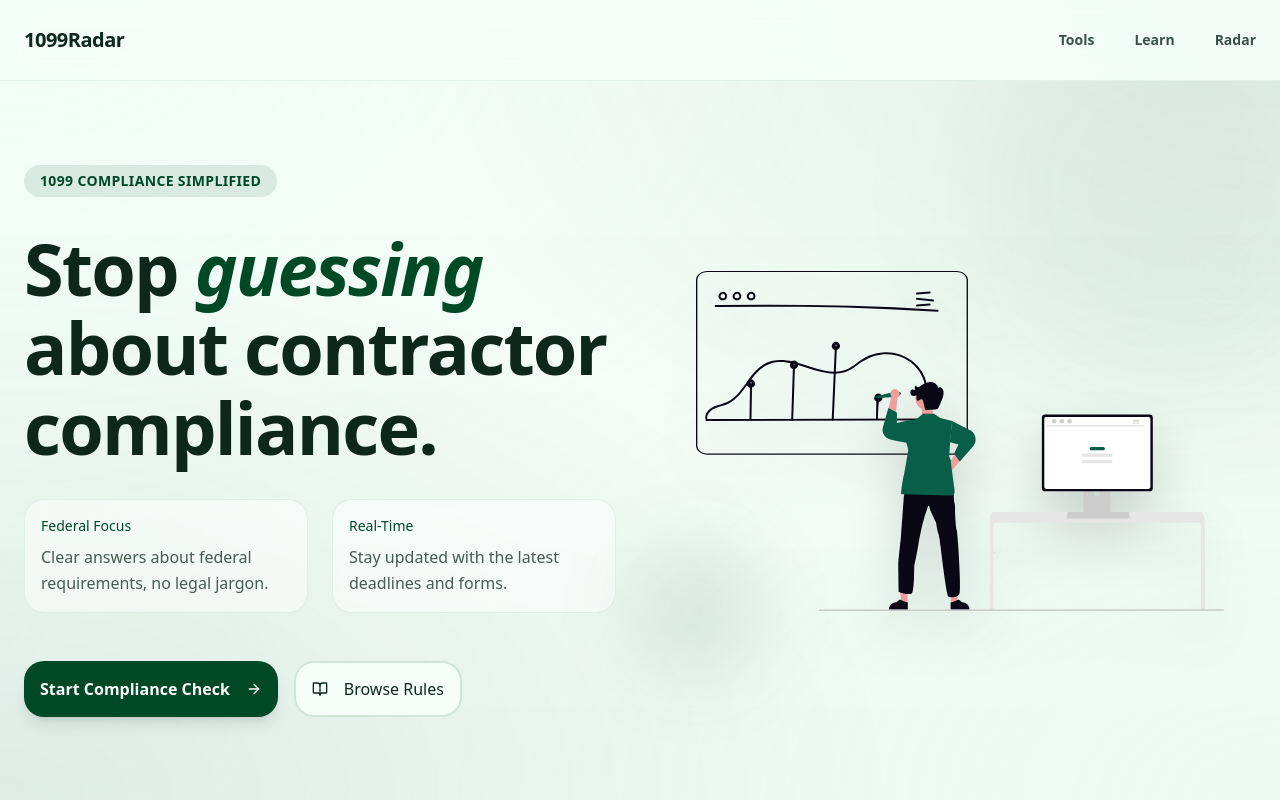
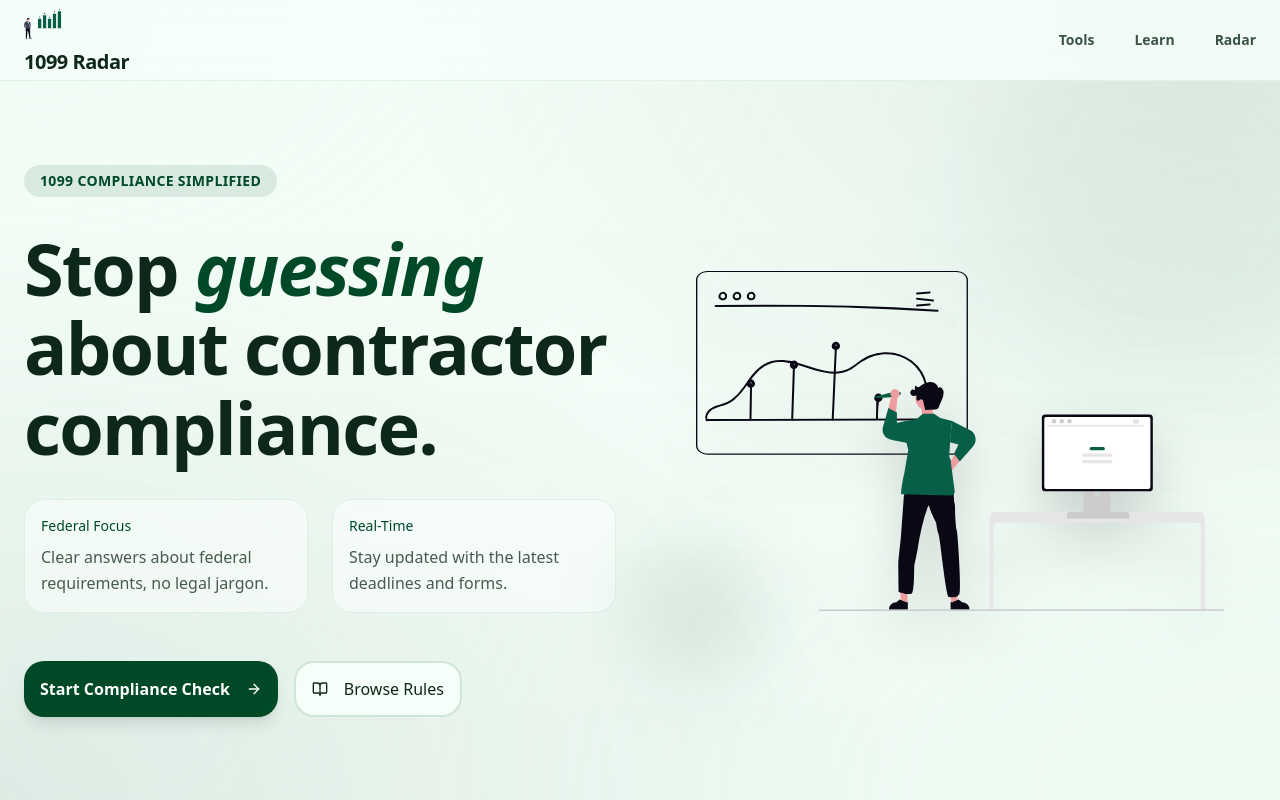
Before and after one commit to Baarbird/1099radar, a Next.js app: page / in a window 1280 px wide. Shown: the top 800 px of the page. Built offline with nearby package versions, Linux system fonts and the light colour scheme.

Commit message:
Add logo to header and update branding to '1099 Radar'

```diff
--- a/components/navigation/Footer.tsx
+++ b/components/navigation/Footer.tsx
@@ -6,7 +6,7 @@ export function Footer() {
       <div className="container px-6 py-20">
         <div className="grid grid-cols-2 gap-12 md:grid-cols-5">
           <div className="col-span-2 md:col-span-1 space-y-4">
-            <h3 className="text-base font-bold tracking-tight">1099Radar</h3>
+            <h3 className="text-base font-bold tracking-tight">1099 Radar</h3>
             <p className="text-sm text-muted-foreground leading-relaxed">
               Clear, real-time guidance on federal contractor compliance.
             </p>
@@ -100,7 +100,7 @@ export function Footer() {
             <strong className="font-semibold">Disclaimer:</strong> Information only, not legal or tax advice.
           </p>
           <p className="text-sm text-muted-foreground text-center mt-4">
-            © {new Date().getFullYear()} 1099Radar. All rights reserved.
+            © {new Date().getFullYear()} 1099 Radar. All rights reserved.
           </p>
         </div>
       </div>
--- a/components/navigation/Header.tsx
+++ b/components/navigation/Header.tsx
@@ -12,8 +12,13 @@ export function Header() {
   return (
     <header className="sticky top-0 z-50 w-full border-b border-border/50 bg-background/95 backdrop-blur-lg supports-[backdrop-filter]:bg-background/80">
       <div className="container flex h-20 items-center justify-between px-6">
-        <Link href="/" className="flex items-center space-x-2 transition-opacity hover:opacity-80">
-          <span className="text-xl font-bold tracking-tight">1099Radar</span>
+        <Link href="/" className="flex flex-col items-start space-y-1 transition-opacity hover:opacity-80">
+          <img
+            src="/logo.svg"
+            alt="1099 Radar Logo"
+            className="h-10 w-10 object-contain"
+          />
+          <span className="text-xl font-bold tracking-tight">1099 Radar</span>
         </Link>
 
         <nav className="hidden md:flex items-center gap-10">
```
